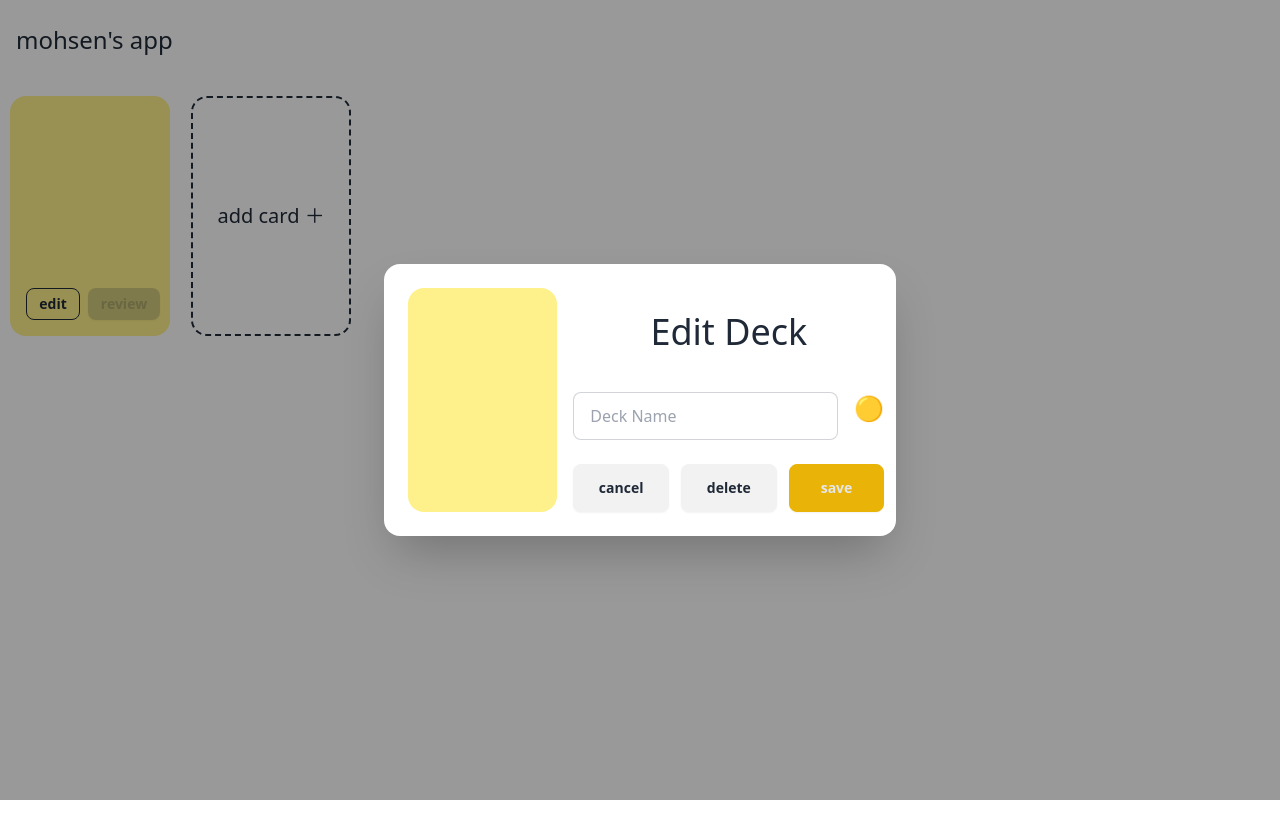
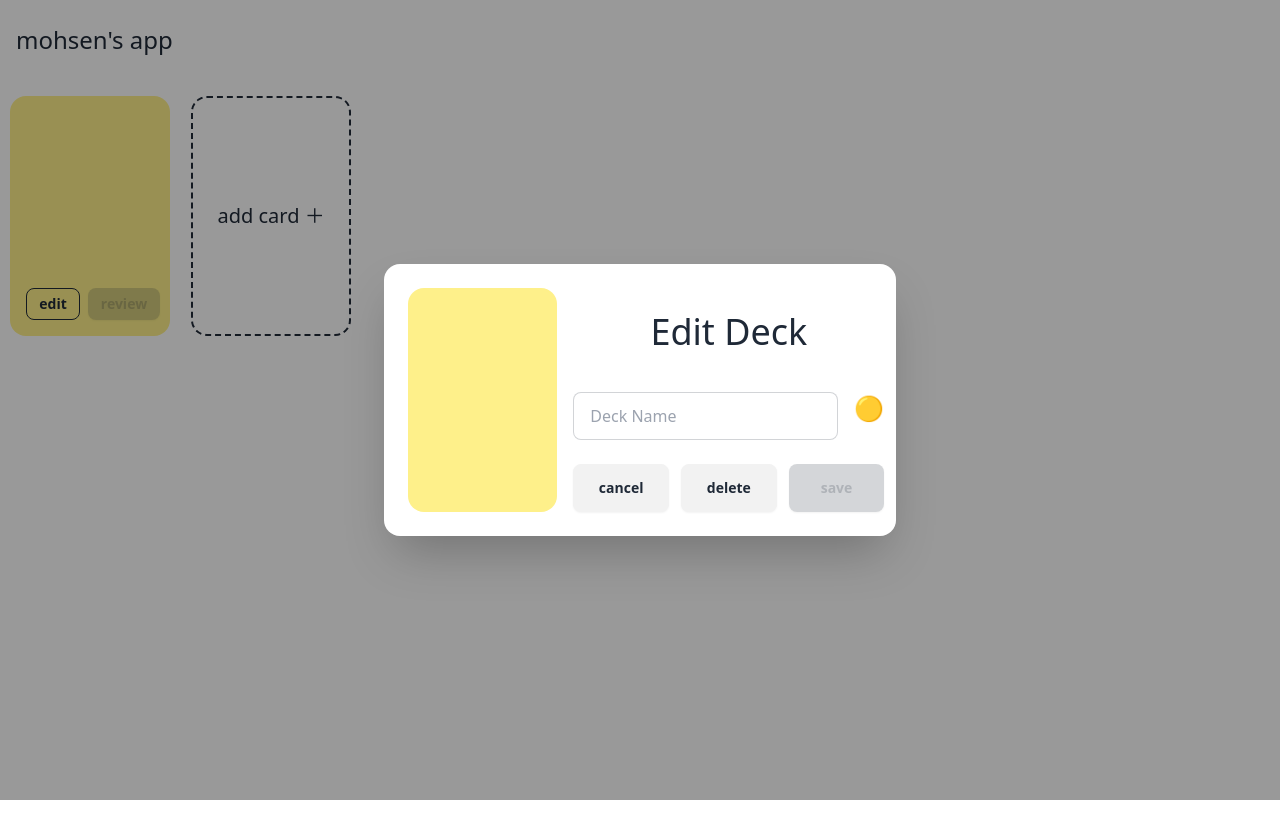
Before and after one commit to mohsen-w-elsisi/flash-cards-app, a Svelte app: page / in a window 1280 px wide. Both pictures are taken after a click on the button "add card ＋". Shown: the top 838 px of the page. Built offline with nearby package versions, Linux system fonts and the light colour scheme.

Commit message:
cannot sunmit edit modals withouot filling in text boxes

```diff
--- a/src/screens/CardsScreen/CardEditDialog/CardEditDialog.svelte
+++ b/src/screens/CardsScreen/CardEditDialog/CardEditDialog.svelte
@@ -36,6 +36,9 @@
 
   let deckID: string = getContext("deckID");
   let theme: Readable<ColorTheme> = getContext(THEME_CONTEXT_KEY);
+
+  let disableSubmission = false;
+  $: disableSubmission = newFrontFace == "" || newBackFace == "";
 </script>
 
 <Dialog bind:showDialog>
@@ -45,7 +48,11 @@
     <button on:click={onCancel}>cancel</button>
     <button on:click={showDeleteDialog}>delete</button>
     <button on:click={() => alert("not implemented")}> move </button>
-    <button class="btn {$theme.button}" on:click={saveCardChanges}>
+    <button
+      class="btn {$theme.button}"
+      on:click={saveCardChanges}
+      disabled={disableSubmission}
+    >
       save
     </button>
   </form>
--- a/src/ui/DeckEditDialog/DeckEditDialog.svelte
+++ b/src/ui/DeckEditDialog/DeckEditDialog.svelte
@@ -28,6 +28,9 @@
 
   let newName = deck.name;
   let newColor = deck.color;
+
+  let disableSubmission = false;
+  $: disableSubmission = newName == "";
 </script>
 
 <Dialog
@@ -46,7 +49,11 @@
       <form method="dialog">
         <button on:click={onCancel}>cancel</button>
         <button on:click={showDeleteDialog}>delete</button>
-        <button class="btn {theme?.button}" on:click={saveDeckChanges}>
+        <button
+          class="btn {theme?.button}"
+          on:click={saveDeckChanges}
+          disabled={disableSubmission}
+        >
           save
         </button>
       </form>
```
